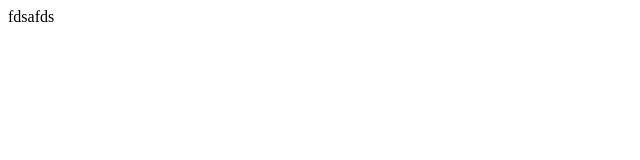
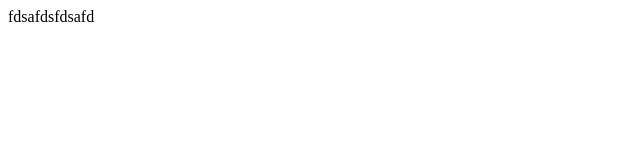
Before and after one commit to AlexeyAnreevichBorisov/chat, a plain HTML site: page test.html in a window 1280 px wide. Shown: the full height of the page, 0-640 px from the left. Drawn offline with Linux system fonts and the light colour scheme.

Commit message:
change test.html

```diff
--- a/test.html
+++ b/test.html
@@ -6,6 +6,6 @@
   <title>Document</title>
 </head>
 <body>
-  fdsafds
+  fdsafdsfdsafd
 </body>
 </html>
```
